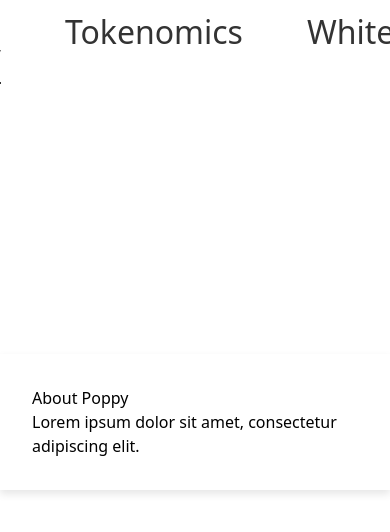
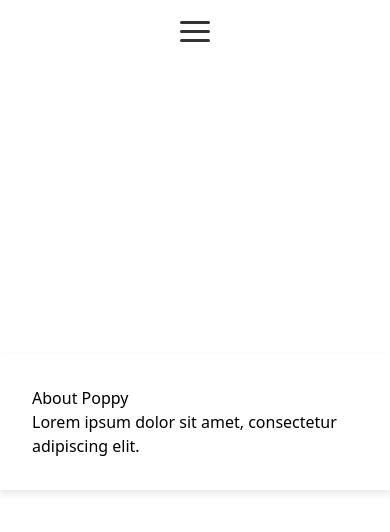
Before and after one commit to opennanoor/poppy-site, a Vue app: page / in a window 390 px wide. Shown: the top 532 px of the page. Built offline with nearby package versions, Linux system fonts and the light colour scheme; the HTML template or start-up script is replaced by a standard one.

Commit message:
Making navigation bar more responsive and adding hamburger menu
WIP

```diff
--- a/src/App.vue
+++ b/src/App.vue
@@ -41,39 +41,6 @@ header {
   width: 100%;
   background-color: white;
 }
-
-nav {
-  display: flex;
-  justify-content: center;
-  align-items: center;
-  height: 4rem;
-}
-
-.nav-link {
-  margin: 0 2rem;
-  text-decoration: none;
-  font-size: 2rem;
-  color: #333;
-  cursor: pointer;
-  position: relative; /* Add relative positioning */
-}
-
-.nav-link::after {
-  content: '';
-  position: absolute;
-  bottom: -0.25rem; /* Adjust the value to position the underline */
-  left: 0;
-  width: 100%;
-  height: 2px;
-  background-color: #333; /* Change the color of the underline */
-  opacity: 0; /* Initially hide the underline */
-  transition: opacity 0.2s ease-in-out; /* Add transition for smooth animation */
-}
-
-.nav-link.active::after {
-  opacity: 1; /* Show the underline for the active nav link */
-}
-
 /* Section styles */
 .section {
   height: 100vh; /* Set each section to occupy full page height */
--- a/src/components/Navbar.vue
+++ b/src/components/Navbar.vue
@@ -1,24 +1,16 @@
 <template>
     <header class="fixed top-0 left-0 w-full bg-white">
-      <nav class="flex items-center justify-center h-16" role="navigation" aria-label="Main Navigation">
-        <a
-          href="#about"
-          class="nav-link"
-          :class="{ active: activeSection === 'about' }"
-          @click.prevent="scrollToSection('#about')"
-        >About Poppy</a>
-        <a
-          href="#tokenomics"
-          class="nav-link"
-          :class="{ active: activeSection === 'tokenomics' }"
-          @click.prevent="scrollToSection('#tokenomics')"
-        >Tokenomics</a>
-        <a
-          href="#whitepaper"
-          class="nav-link"
-          :class="{ active: activeSection === 'whitepaper' }"
-          @click.prevent="scrollToSection('#whitepaper')"
-        >Whitepaper</a>
+      <nav class="flex items-center justify-between h-16 px-4 sm:px-0" role="navigation" aria-label="Main Navigation">
+        <button class="hamburger sm:hidden" :class="{ 'is-active': isMenuOpen }" @click="toggleMenu">
+          <span></span>
+          <span></span>
+          <span></span>
+        </button>
+        <div :class="{ 'hidden': !isMenuOpen, 'flex': isMenuOpen }" class="nav-items flex sm:hidden">
+          <a href="#about" class="nav-link" :class="{ active: activeSection === 'about' }" @click.prevent="scrollToSection('#about')">About Poppy</a>
+          <a href="#tokenomics" class="nav-link" :class="{ active: activeSection === 'tokenomics' }" @click.prevent="scrollToSection('#tokenomics')">Tokenomics</a>
+          <a href="#whitepaper" class="nav-link" :class="{ active: activeSection === 'whitepaper' }" @click.prevent="scrollToSection('#whitepaper')">Whitepaper</a>
+        </div>
       </nav>
     </header>
   </template>
@@ -30,6 +22,7 @@
           activeSection: "about",
           observer: null,
           isScrolling: false,
+          isMenuOpen: false,
         };
       },
 
@@ -41,6 +34,9 @@
             clearTimeout(timeout);
             timeout = setTimeout(() => func.apply(context, args), wait);
           };
+        },
+        toggleMenu() {
+        this.isMenuOpen = !this.isMenuOpen;
       },
 
         handleScroll() {
@@ -97,9 +93,120 @@
     </script>
 
     <style>
+    /* your other styles... */
+    nav {
+  display: flex;
+  justify-content: center;
+  align-items: center;
+  height: 4rem;
+}
+
+.nav-link {
+  margin: 0 2rem;
+  text-decoration: none;
+  font-size: 2rem;
+  color: #333;
+  cursor: pointer;
+  position: relative; /* Add relative positioning */
+}
+
+.nav-link::after {
+  content: '';
+  position: absolute;
+  bottom: -0.25rem; /* Adjust the value to position the underline */
+  left: 0;
+  width: 100%;
+  height: 2px;
+  background-color: #333; /* Change the color of the underline */
+  opacity: 0; /* Initially hide the underline */
+  transition: opacity 0.2s ease-in-out; /* Add transition for smooth animation */
+}
+
+.nav-link.active::after {
+  opacity: 1; /* Show the underline for the active nav link */
+}
     body {
       scroll-behavior: smooth;
     }
 
-  /* Other CSS styles here */
+    .hamburger {
+      display: inline-block;
+      cursor: pointer;
+      width: 30px;
+      height: 22px;
+      position: relative;
+    }
+
+    .hamburger span {
+      display: block;
+      position: absolute;
+      height: 3px;
+      width: 100%;
+      background: #333;
+      border-radius: 3px;
+      opacity: 1;
+      left: 0;
+      transform: rotate(0deg);
+      transition: .25s ease-in-out;
+    }
+
+    .hamburger span:nth-child(1) {
+      top: 0px;
+      transform-origin: left center;
+    }
+
+    .hamburger span:nth-child(2) {
+      top: 9px;
+      transform-origin: left center;
+    }
+
+    .hamburger span:nth-child(3) {
+      top: 18px;
+      transform-origin: left center;
+    }
+
+    .hamburger.is-active span:nth-child(1) {
+      transform: rotate(45deg);
+      top: -3px;
+      left: 8px;
+    }
+
+    .hamburger.is-active span:nth-child(2) {
+      width: 0%;
+      opacity: 0;
+    }
+
+    .hamburger.is-active span:nth-child(3) {
+      transform: rotate(-45deg);
+      top: 18px;
+      left: 8px;
+    }
+
+    /* Responsive styles */
+    @media screen and (min-width: 640px) {
+      .hamburger {
+        display: none;
+      }
+    }
+
+    @media screen and (max-width: 640px) {
+      .nav-items {
+        display: none;
+        flex-direction: column;
+        width: 100%;
+        position: absolute;
+        top: 100%;
+        left: 0;
+        background-color: #fff;
+      }
+
+      .nav-items.hidden {
+        display: none;
+      }
+
+      .nav-items a {
+        padding: 10px;
+        border-bottom: 1px solid #ddd;
+      }
+    }
     </style>
```
Lines whose indentation alone changed are shown as unchanged.
